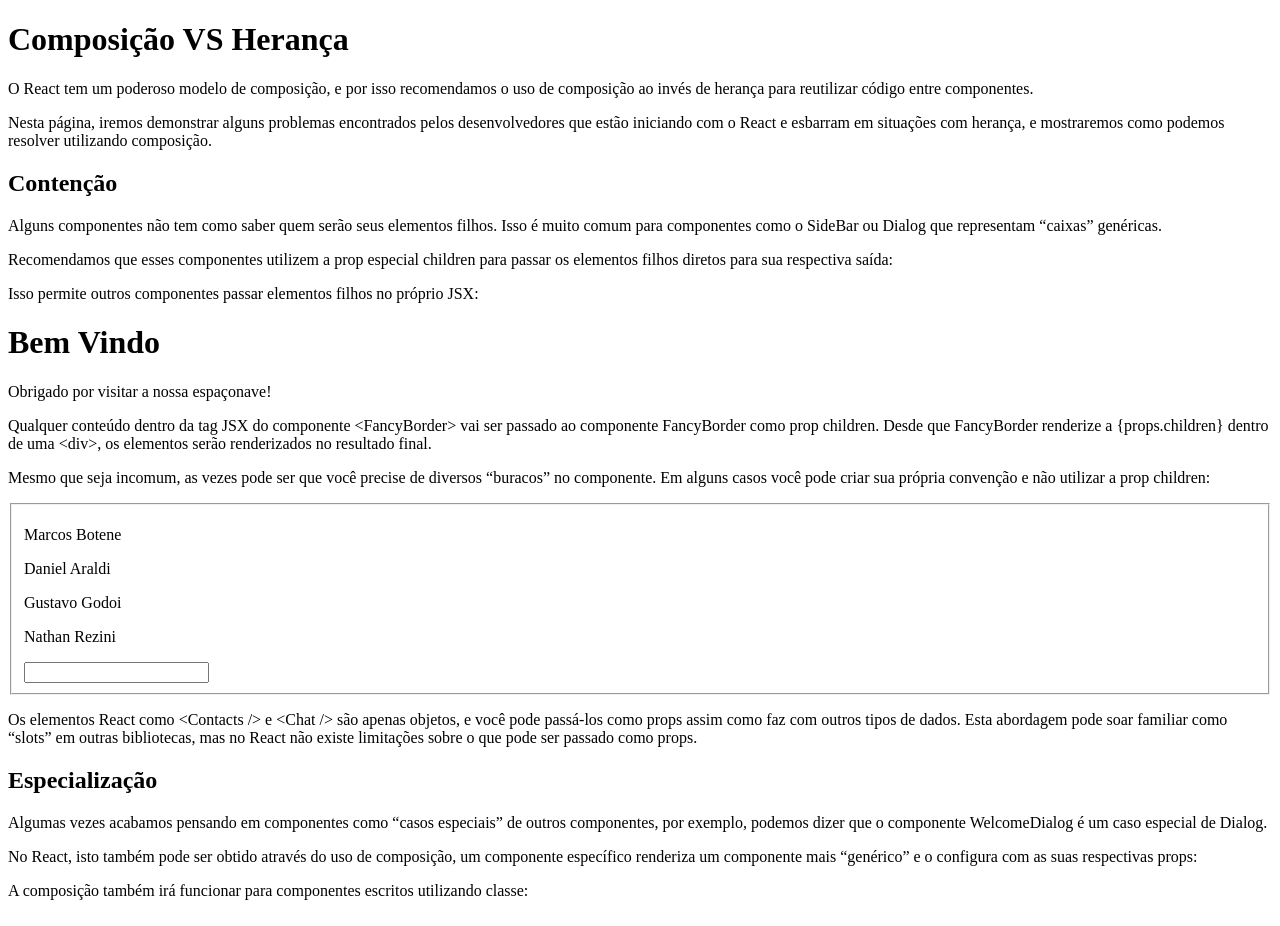
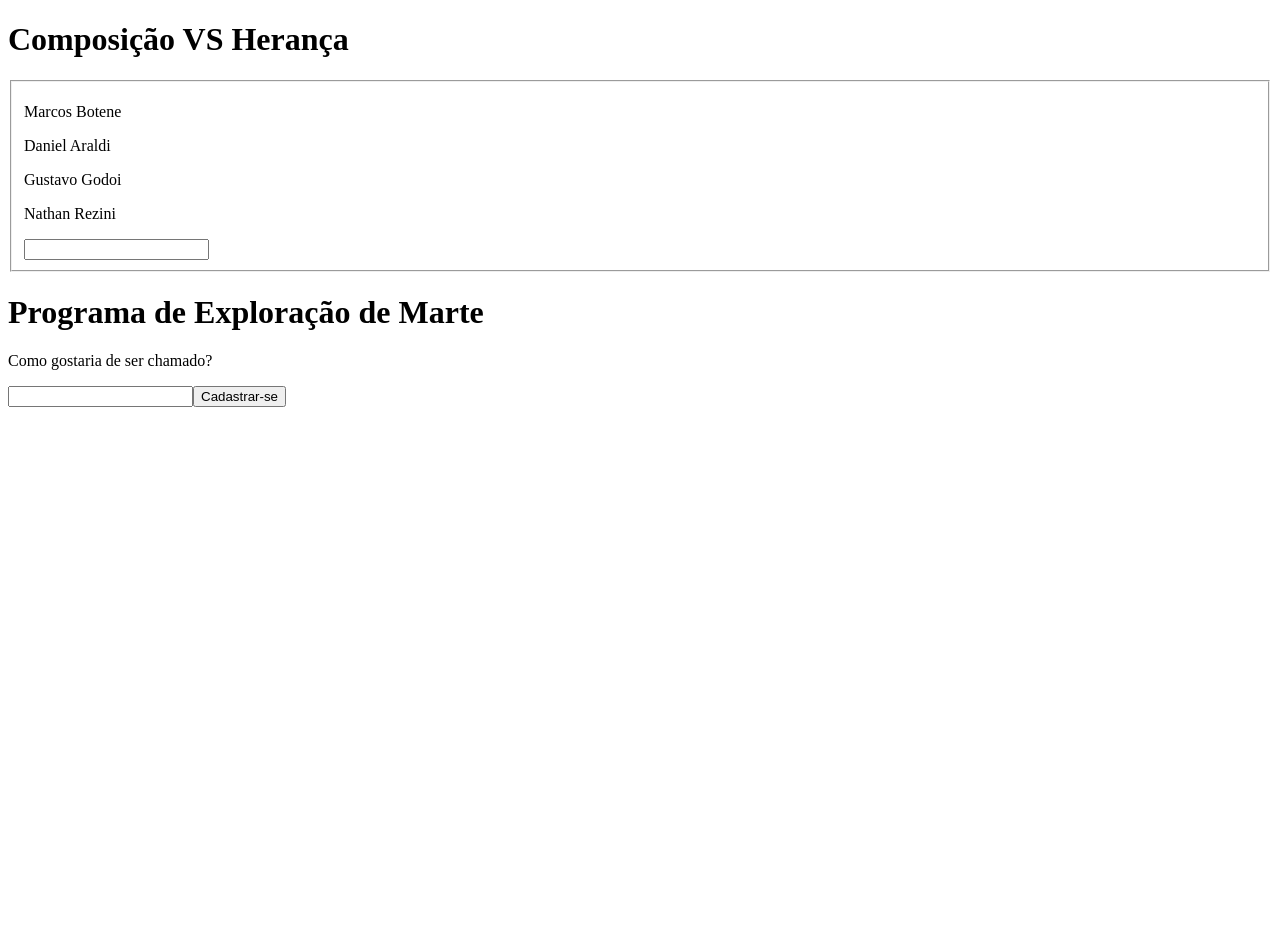
Before and after one commit to MarcosJBM/Learning-React, a React (Create React App) app: page /CompositionVsInheritance in a window 1280 px wide. Shown: the top 926 px of the page. After the commit the page ends 800 px from the top, so only its background shows below. Built offline with nearby package versions, Linux system fonts and the light colour scheme.

Commit message:
Migrating Class components to Functional components part I.

```diff
--- a/src/Pages/mainConcepts/ComponentsAndProps/components.tsx
+++ b/src/Pages/mainConcepts/ComponentsAndProps/components.tsx
@@ -1,23 +1,11 @@
 import React from "react";
+
+import { formatDate } from "./functions";
 
 import { CommentProps, AvatarProps } from "./type";
 
 export function Welcome(props: { name: string }) {
   return <h3>Hello, {props.name}</h3>;
-}
-
-function formatDate(date: Date) {
-  return date.toLocaleDateString();
-}
-
-export function Comment(props: CommentProps) {
-  return (
-    <div className='comment'>
-      <UserInfo user={props.author} />
-      <div className='commentText'>{props.text}</div>
-      <div className='commentDate'>{formatDate(props.date)}</div>
-    </div>
-  );
 }
 
 function Avatar({ user }: AvatarProps) {
@@ -32,3 +20,13 @@ function UserInfo({ user }: AvatarProps) {
     </div>
   );
 }
+
+export function Comment(props: CommentProps) {
+  return (
+    <div className='comment'>
+      <UserInfo user={props.author} />
+      <div className='commentText'>{props.text}</div>
+      <div className='commentDate'>{formatDate(props.date)}</div>
+    </div>
+  );
+}
--- /dev/null
+++ b/src/Pages/mainConcepts/ComponentsAndProps/functions.ts
@@ -0,0 +1,3 @@
+export function formatDate(date: Date) {
+  return date.toLocaleDateString();
+}
--- a/src/Pages/mainConcepts/ComponentsAndProps/index.tsx
+++ b/src/Pages/mainConcepts/ComponentsAndProps/index.tsx
@@ -8,63 +8,13 @@ export default function ComponentsAndProps() {
 
   return (
     <div>
-      <h1>Componentes e Props</h1>
-      <p>
-        Componentes permitem você dividir a UI em partes independentes,
-        reutilizáveis e pensar em cada parte isoladamente.
-      </p>
-      <h2>Renderizando um Componente</h2>
-      <p>
-        Quando o React vê um elemento representando um componente, ele passa
-        atributos JSX e componentes filhos para esse componente como um único
-        objeto. Nós chamamos esse objeto de “props”.
-      </p>
       <Welcome name={"Marcos"} />
-      <h2>Extraindo Componentes</h2>
-      <p>Não tenha medo de dividir componentes em componentes menores.</p>
-      <p>
-        Ele aceita author (um objeto), text (uma string) e date (uma data) como
-        props
-      </p>
-      <p>
-        Esse componente pode ser complicado de alterar. Também é difícil
-        reutilizar suas partes individuais. Vamos extrair alguns componentes
-        dele.
-      </p>
-      <p>Primeiro, nós vamos extrair Avatar:</p>
-      <p>
-        O Avatar não precisa saber que está sendo renderizado dentro do Comment.
-        É por isso que nós demos ao seu prop um nome genérico: user em vez de
-        author.
-      </p>
-      <p>
-        Nós recomendamos nomear props a partir do ponto de vista do próprio
-        componente ao invés do contexto em que ele está sendo usado.
-      </p>
-      <p>
-        Extrair componentes pode parecer um trabalho pesado no começo, mas ter
-        uma paleta de componentes reutilizáveis, compensa no futuro quando for
-        trabalhar em aplicativos maiores. Uma boa regra é que se uma parte da
-        sua UI for usada várias vezes, é uma boa candidata a ser extraída para
-        um componente separado.
-      </p>
+
       <Comment
         date={new Date()}
         text={"Opa meu bom!"}
         author={{ avatarURL: authorImage, name: "Marcos" }}
       />
-      <h2>Props são Somente Leitura</h2>
-      <p>
-        Independente se você declarar um componente como uma função ou uma
-        classe, ele nunca deve modificar seus próprios props
-      </p>
-      <p>
-        As UIs de aplicativos são dinâmicas e mudam com o tempo. Na próxima
-        seção, nós vamos introduzir um novo conceito de “state”. O state permite
-        aos componentes React alterar sua saída ao longo do tempo em resposta a
-        ações do usuário, respostas de rede e quaisquer outras coisas, sem
-        violar essa regra.
-      </p>
     </div>
   );
 }
--- a/src/Pages/mainConcepts/CompositionVsInheritance/components.tsx
+++ b/src/Pages/mainConcepts/CompositionVsInheritance/components.tsx
@@ -1,87 +1,45 @@
-import React from "react";
+import React, { ChangeEvent, useState } from "react";
 
-import {
-  FancyBorderProps,
-  DialogProps,
-  SignUpDialogProps,
-  SplitPaneProps,
-} from "./type";
+import { DialogProps, SplitPaneProps } from "./type";
 
-const FancyBorder: React.FC<FancyBorderProps> = props => {
+const Dialog: React.FC<DialogProps> = props => {
   return (
-    <div className={`FancyBorder FancyBorder-${props.color}`}>
+    <div className='dialog-box'>
+      <h1 className='dialog-title'>{props.title}</h1>
+      <p className='dialog-message'>{props.message}</p>
       {props.children}
     </div>
   );
 };
 
-const Dialog: React.FC<DialogProps> = props => {
-  return (
-    <FancyBorder color='blue'>
-      <h1 className='dialog-title'>{props.title}</h1>
-      <p className='dialog-message'>{props.message}</p>
-      {props.children}
-    </FancyBorder>
-  );
-};
+export const SignUpDialog = () => {
+  const [login, setLogin] = useState("");
 
-export class SignUpDialog extends React.Component<{}, SignUpDialogProps> {
-  constructor(props: SignUpDialogProps) {
-    super(props);
-    this.state = {
-      login: "",
-    };
-
-    this.handleChange = this.handleChange.bind(this);
-    this.handleSignUp = this.handleSignUp.bind(this);
+  function handleChange(event: ChangeEvent<HTMLInputElement>) {
+    const name = event.target.value;
+    setLogin(name);
   }
 
-  handleChange(event: React.ChangeEvent<HTMLInputElement>) {
-    this.setState({
-      login: event.target.value,
-    });
+  function handleSignUp() {
+    alert(`Bem Vindo, ${login}`);
   }
 
-  handleSignUp() {
-    alert(`Bem Vindo, ${this.state.login}!`);
-  }
-
-  render() {
-    return (
+  return (
+    <div className="sign-up-dialog">
       <Dialog
         title='Programa de Exploração de Marte '
         message='Como gostaria de ser chamado?'
       >
-        <input value={this.state.login} onChange={this.handleChange} />
-        <button onClick={this.handleSignUp}>Cadastrar-se!</button>
+        <input type='text' value={login} onChange={handleChange} />
+        <button onClick={handleSignUp}>Cadastrar-se</button>
       </Dialog>
-    );
-  }
-}
-
-export function WelcomeDialog() {
-  return (
-    <Dialog
-      title='Bem Vindo'
-      message='Obrigado por visitar a nossa espaçonave!'
-    />
-  );
-}
-
-function SplitPane(props: SplitPaneProps) {
-  return (
-    <div>
-      <fieldset>
-        <div>{props.left}</div>
-        <div>{props.right}</div>
-      </fieldset>
     </div>
   );
-}
+};
 
 function Contacts() {
   return (
-    <div>
+    <div className='contacts'>
       <p>Marcos Botene</p>
       <p>Daniel Araldi</p>
       <p>Gustavo Godoi</p>
@@ -91,9 +49,16 @@ function Contacts() {
 }
 
 function Chat() {
+  return <input type='text' />;
+}
+
+function SplitPane(props: SplitPaneProps) {
   return (
-    <div>
-      <input type='text' />
+    <div className='split-pane'>
+      <fieldset>
+        <div className='left'>{props.left}</div>
+        <div className='right'>{props.right}</div>
+      </fieldset>
     </div>
   );
 }
--- a/src/Pages/mainConcepts/CompositionVsInheritance/index.tsx
+++ b/src/Pages/mainConcepts/CompositionVsInheritance/index.tsx
@@ -1,78 +1,15 @@
 import React from "react";
 
-import { WelcomeDialog, App, SignUpDialog } from "./components";
+import { App, SignUpDialog } from "./components";
 
 export default function CompositionVsInheritance() {
   return (
-    <div>
+    <div className='composition-vs-inheritance'>
       <h1>Composição VS Herança</h1>
-      <p>
-        O React tem um poderoso modelo de composição, e por isso recomendamos o
-        uso de composição ao invés de herança para reutilizar código entre
-        componentes.
-      </p>
-      <p>
-        Nesta página, iremos demonstrar alguns problemas encontrados pelos
-        desenvolvedores que estão iniciando com o React e esbarram em situações
-        com herança, e mostraremos como podemos resolver utilizando composição.
-      </p>
-      <h2>Contenção</h2>
-      <p>
-        Alguns componentes não tem como saber quem serão seus elementos filhos.
-        Isso é muito comum para componentes como o SideBar ou Dialog que
-        representam “caixas” genéricas.
-      </p>
-      <p>
-        Recomendamos que esses componentes utilizem a prop especial children
-        para passar os elementos filhos diretos para sua respectiva saída:
-      </p>
-      <p>
-        Isso permite outros componentes passar elementos filhos no próprio JSX:
-      </p>
-      <WelcomeDialog />
-      <p>
-        Qualquer conteúdo dentro da tag JSX do componente {"<FancyBorder>"} vai
-        ser passado ao componente FancyBorder como prop children. Desde que
-        FancyBorder renderize a {"{props.children} "}dentro de uma {"<div>"}, os
-        elementos serão renderizados no resultado final.
-      </p>
-      <p>
-        Mesmo que seja incomum, as vezes pode ser que você precise de diversos
-        “buracos” no componente. Em alguns casos você pode criar sua própria
-        convenção e não utilizar a prop children:
-      </p>
+
       <App />
-      <p>
-        Os elementos React como {"<Contacts />"} e {"<Chat />"} são apenas
-        objetos, e você pode passá-los como props assim como faz com outros
-        tipos de dados. Esta abordagem pode soar familiar como “slots” em outras
-        bibliotecas, mas no React não existe limitações sobre o que pode ser
-        passado como props.
-      </p>
-      <h2>Especialização</h2>
-      <p>
-        Algumas vezes acabamos pensando em componentes como “casos especiais” de
-        outros componentes, por exemplo, podemos dizer que o componente
-        WelcomeDialog é um caso especial de Dialog.
-      </p>
-      <p>
-        No React, isto também pode ser obtido através do uso de composição, um
-        componente específico renderiza um componente mais “genérico” e o
-        configura com as suas respectivas props:
-      </p>
-      <p>
-        A composição também irá funcionar para componentes escritos utilizando
-        classe:
-      </p>
+
       <SignUpDialog />
-      <h2>E sobre a herança?</h2>
-      <p>
-        O uso de props e composição irá te dar toda flexibilidade que você
-        precisa para customizar o comportamento e aparência dos componentes, de
-        uma maneira explícita e segura. Lembre-se de que os componentes podem
-        aceitar um número variável de props, incluindo valores primitivos, como
-        int, array, boolean; assim como elementos Reacts e funções.
-      </p>
     </div>
   );
 }
```
Also changed, not shown: src/Pages/mainConcepts/CompositionVsInheritance/type.ts (+0 -8 lines), src/Pages/mainConcepts/ConditionalRendering/components.tsx (+21 -58 lines), src/Pages/mainConcepts/ConditionalRendering/index.tsx (+4 -73 lines), src/Pages/mainConcepts/ConditionalRendering/type.ts (+0 -8 lines).
